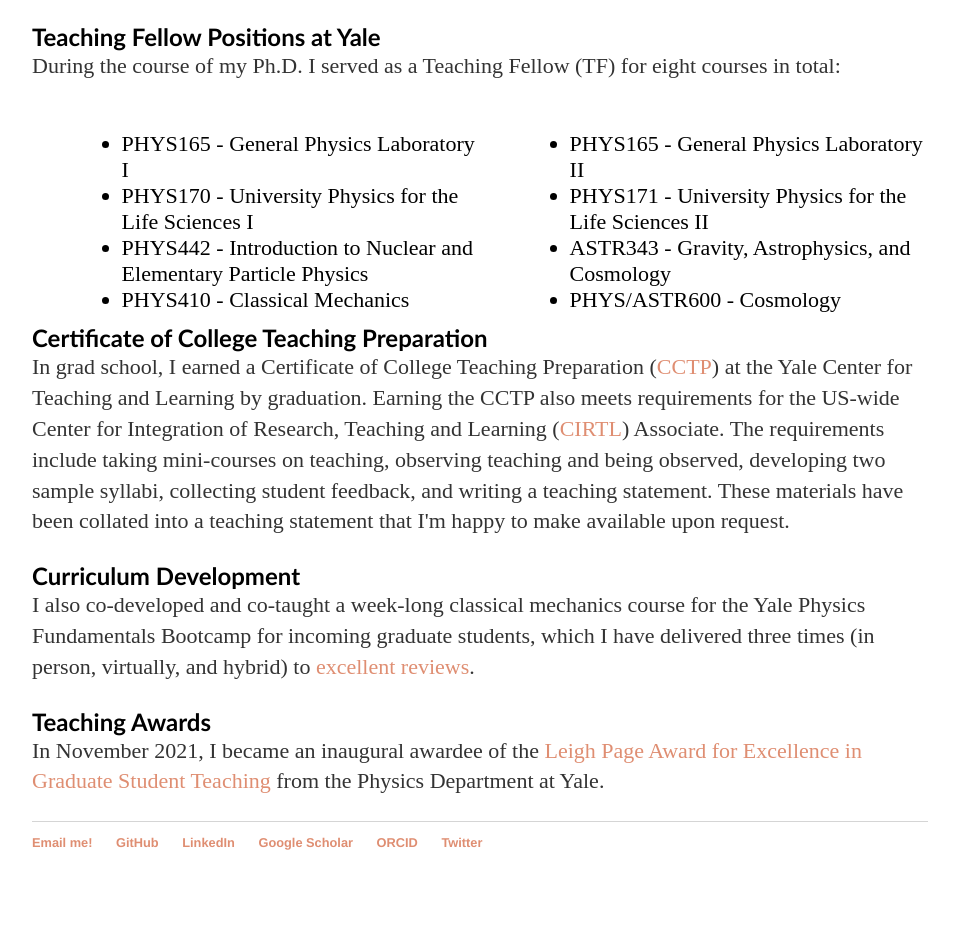
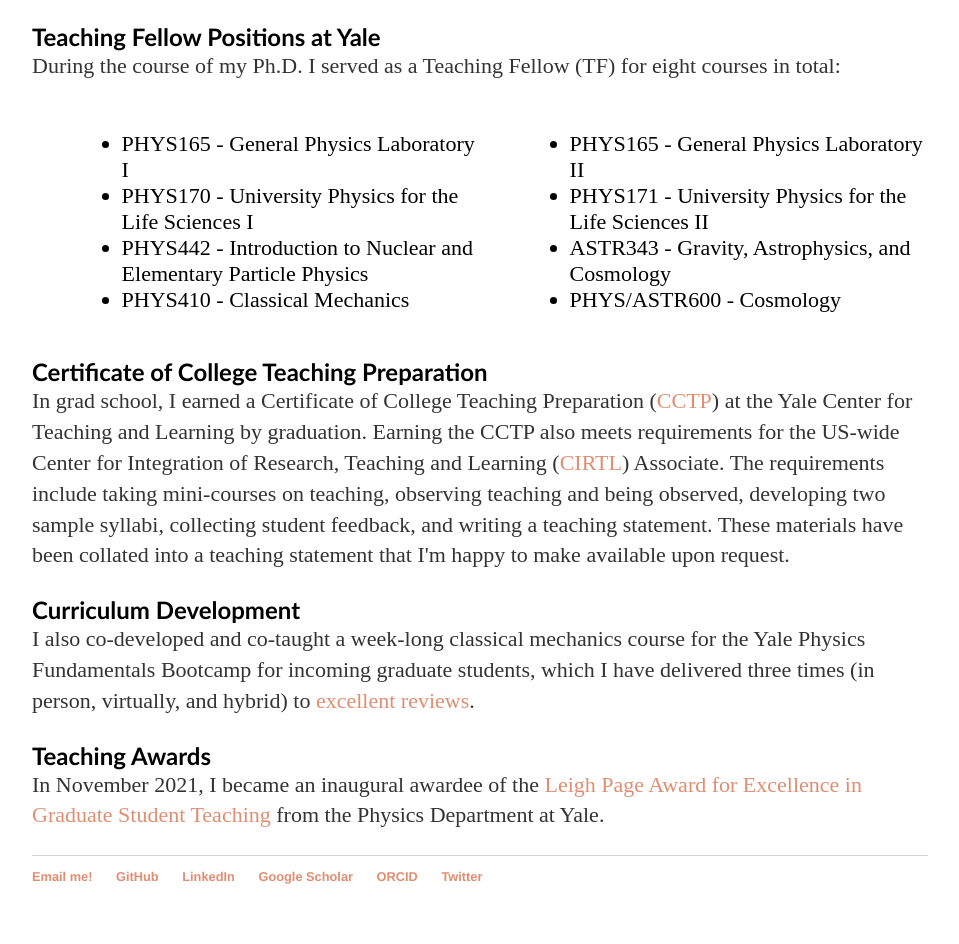
Before and after one commit to lunazagor/lunazagor.github.io, a Jekyll site: the page built from teaching/index.html, in a window 1280 px wide. Shown: the part 533-1477 px from the top of the page, without its empty margins (160-1119 px from the left). Built offline with Jekyll 4.4.1, drawn with Linux system fonts in a browser that asks for light colours; before the commit the page ends 1443 px from its top, so only the background shows below that.

Commit message:
Update index.html
still messing with line breaks

```diff
--- a/teaching/index.html
+++ b/teaching/index.html
@@ -43,7 +43,7 @@
 <li>PHYS/ASTR600 - Cosmology</li>
 </ul>
 </div>
-<div style="float: left; width: 10%;padding-bottom: 10px;">
+<div style="float: left; width: 100%;padding-bottom: 10px;">
 <p <br> <p>
 </div>
 
```
